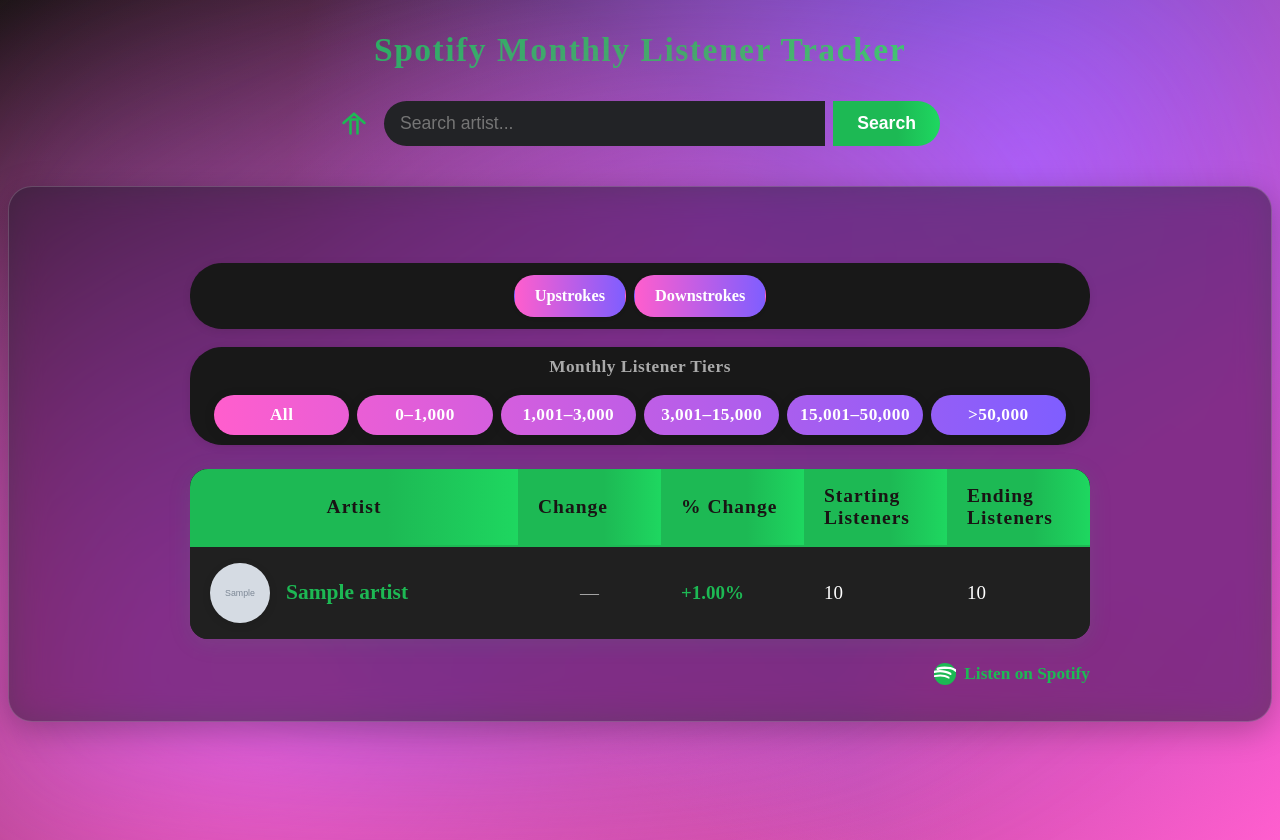
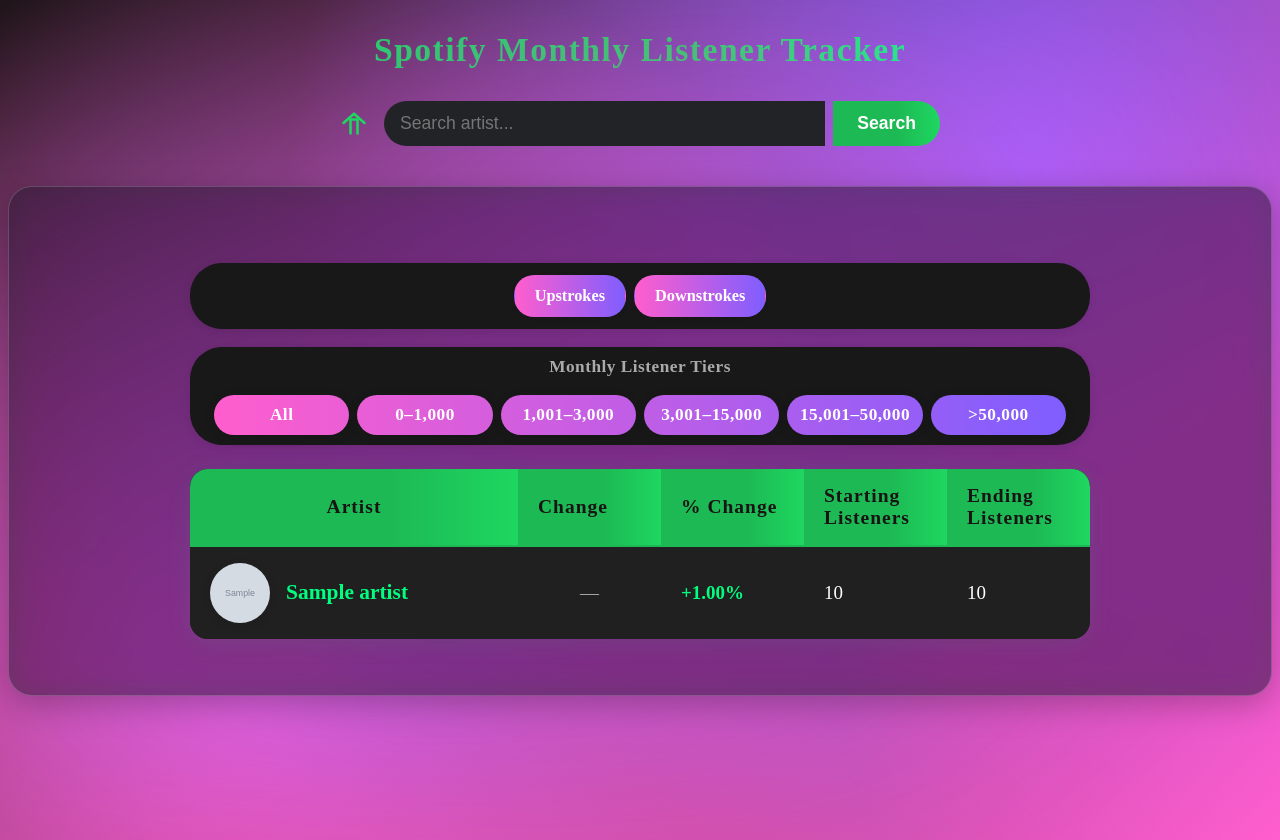
Before and after one commit to jason-donner/spotify-monthly-listener-extract, a Flask app: template app/spotify-listener-tracker/templates/leaderboard.html in a window 1280 px wide. Run offline with Flask 3, Linux system fonts and the light colour scheme; the template is opened without the code that fills it: most values are stand-ins (such as "Sample title", 1, 10 or a date in 2020); grey boxes marked "Sample" are stand-in pictures.

Commit message:
Update color scheme for consistency; change primary colors to #00ff7f in style.css and leaderboard.html for improved readability and visual coherence.

```diff
--- a/app/spotify-listener-tracker/static/style.css
+++ b/app/spotify-listener-tracker/static/style.css
@@ -270,10 +270,10 @@ button[type="submit"]:hover {
 }
 .artist-history-table th, .leaderboard-table th {
     background: #232323;
-    color: #1DB954;
+    color: #00ff7f;
     font-size: 1.08em;
     letter-spacing: 1px;
-    border-bottom: 2px solid #1DB954;
+    border-bottom: 2px solid #00ff7f;
     text-align: center;
 }
 .artist-history-table th {
--- a/app/spotify-listener-tracker/templates/base.html
+++ b/app/spotify-listener-tracker/templates/base.html
@@ -7,14 +7,14 @@
 </head>
 <body>
     <div class="global-title" style="text-align:center;margin-top:32px;margin-bottom:0;">
-        <a href="/" style="color:#1DB954;text-decoration:none;font-size:2.1em;font-weight:800;letter-spacing:1.5px;line-height:1.1;display:inline-block;">
+        <a href="/" style="color:#00ff7f;text-decoration:none;font-size:2.1em;font-weight:800;letter-spacing:1.5px;line-height:1.1;display:inline-block;">
             Spotify Monthly Listener Tracker
         </a>
     </div>
     <div class="search-bar-global" style="max-width:600px;margin:18px auto 0 auto;">
         <form method="get" action="/search" style="display:flex;gap:8px;align-items:center;">
             <a href="/" class="home-btn" title="Home">
-                <svg width="32" height="32" viewBox="0 0 24 24" fill="none" stroke="#1DB954" stroke-width="2.2" stroke-linecap="round" stroke-linejoin="round" style="display:block;"><path d="M3 12L12 4l9 8"/><path d="M9 21V9h6v12"/></svg>
+                <svg width="32" height="32" viewBox="0 0 24 24" fill="none" stroke="#00ff7f" stroke-width="2.2" stroke-linecap="round" stroke-linejoin="round" style="display:block;"><path d="M3 12L12 4l9 8"/><path d="M9 21V9h6v12"/></svg>
             </a>
             <input type="text" name="artist" placeholder="Search artist..." value="{{ request.args.get('artist', '') }}" autocomplete="off" style="flex:1;">
             <button type="submit">Search</button>
@@ -90,7 +90,7 @@
         letter-spacing: 1.5px;
         line-height: 1.1;
         display: inline-block;
-        background: linear-gradient(90deg, #1DB954 60%, #1ed760 100%);
+        background: linear-gradient(90deg, #1ed760 60%, #00ff7f 100%);
         -webkit-background-clip: text;
         -webkit-text-fill-color: transparent;
         background-clip: text;
@@ -117,14 +117,14 @@
         outline: none;
     }
     .home-btn:hover, .home-btn:focus {
-        background: #1DB95422;
-        box-shadow: 0 2px 8px #1DB95444;
+        background: #1ed76022;
+        box-shadow: 0 2px 8px #1ed76044;
     }
     .home-btn svg {
         display: block;
         width: 28px;
         height: 28px;
-        stroke: #1DB954;
+        stroke: #1ed760;
         transition: stroke 0.18s;
     }
     .home-btn:hover svg, .home-btn:focus svg {
--- a/app/spotify-listener-tracker/templates/leaderboard.html
+++ b/app/spotify-listener-tracker/templates/leaderboard.html
@@ -48,15 +48,15 @@
                     {% else %}
                     <img src="{{ url_for('static', filename='placeholder.png') }}" alt="No image" style="width:60px;height:60px;border-radius:50%;vertical-align:middle;">
                     {% endif %}
-                    <span style="color:#1DB954;font-weight:bold;font-size:1.13em;">{{ row.artist }}</span>
+                    <span style="color:#00ff7f;font-weight:bold;font-size:1.13em;">{{ row.artist }}</span>
                 </a>
                 {% else %}
-                    <span style="color:#1DB954;font-weight:bold;font-size:1.13em;">{{ row.artist }}</span>
+                    <span style="color:#00ff7f;font-weight:bold;font-size:1.13em;">{{ row.artist }}</span>
                 {% endif %}
                 </td>
                 <td class="change-col">
                     {% if row.change > 0 %}
-                        <span style="color:#1DB954;">+{{ "{:,}".format(row.change) }}</span>
+                        <span style="color:#00ff7f;">+{{ "{:,}".format(row.change) }}</span>
                     {% elif row.change < 0 %}
                         <span style="color:#e74c3c;">{{ "{:,}".format(row.change) }}</span>
                     {% else %}
@@ -65,7 +65,7 @@
                 </td>
                 <td>
                     {% if row.percent_change > 0 %}
-                        <span style="color:#1DB954;font-weight:bold;">+{{ '%.2f'|format(row.percent_change) }}%</span>
+                        <span style="color:#00ff7f;font-weight:bold;">+{{ '%.2f'|format(row.percent_change) }}%</span>
                     {% elif row.percent_change < 0 %}
                         <span style="color:#e74c3c;font-weight:bold;">{{ '%.2f'|format(row.percent_change) }}%</span>
                     {% else %}
@@ -77,21 +77,15 @@
             </tr>
             {% endfor %}
         </table>
-        <div style="text-align:right;margin-top:12px;">
-            <a href="https://open.spotify.com/" target="_blank" rel="noopener" style="display:inline-flex;align-items:center;gap:8px;color:#1DB954;font-weight:700;font-size:1.08em;text-decoration:none;">
-                <svg width="22" height="22" viewBox="0 0 168 168" fill="none" xmlns="http://www.w3.org/2000/svg" style="vertical-align:middle;"><circle cx="84" cy="84" r="84" fill="#1DB954"/><path d="M120.1 116.2c-2.1 3.5-6.6 4.6-10.1 2.5-27.7-16.9-62.6-20.7-103.7-11.2-4 0.9-8.1-1.6-9-5.6-0.9-4 1.6-8.1 5.6-9 44.7-10.1 82.2-6 112.1 12.5 3.5 2.1 4.6 6.6 2.5 10.1zm14.3-28.6c-2.6 4.2-8.1 5.6-12.3 3-31.8-19.4-80.2-25-117.7-13.5-4.7 1.4-9.7-1.2-11.1-5.9-1.4-4.7 1.2-9.7 5.9-11.1 41.8-12.3 94.1-6.2 129.7 15.1 4.2 2.6 5.6 8.1 3 12.4zm15.1-30.2C128.7 44.7 70.2 42.5 32.2 53.7c-5.3 1.5-10.8-1.5-12.3-6.8-1.5-5.3 1.5-10.8 6.8-12.3 42.7-12.2 107.7-9.7 146.2 15.7 4.7 2.9 6.2 9.1 3.3 13.8-2.9 4.7-9.1 6.2-13.8 3.3z" fill="#fff"/></svg>
-                Listen on Spotify
-            </a>
-        </div>
     </div>
 </div>
 <style>
 .aura-growth {
-    box-shadow: 0 0 48px 8px #1DB95444, 0 0 0 0 #e74c3c00;
+    box-shadow: 0 0 48px 8px #00ff7f44, 0 0 0 0 #e74c3c00;
     transition: box-shadow 0.4s;
 }
 .aura-loss {
-    box-shadow: 0 0 48px 8px #e74c3c44, 0 0 0 0 #1DB95400;
+    box-shadow: 0 0 48px 8px #e74c3c44, 0 0 0 0 #00ff7f00;
     transition: box-shadow 0.4s;
 }
 </style>
```
